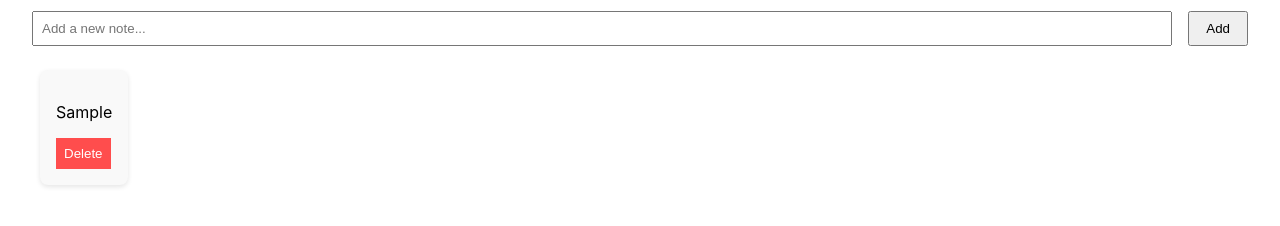
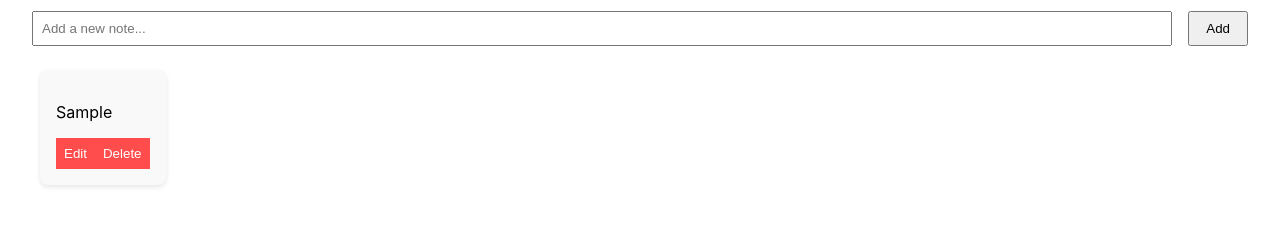
Before and after one commit to CoderRushikesh/ToDo, a React (Create React App) app in the folder todo/: page / in a window 1280 px wide. Both pictures are taken after typing "Sample" into the empty fields and a click on the button "Add". Shown: the part 122-348 px from the top of the page. Built offline with nearby package versions, Linux system fonts and the light colour scheme.

Commit message:
new edit feature is added

```diff
--- a/todo/src/Components/NoteCard.js
+++ b/todo/src/Components/NoteCard.js
@@ -1,12 +1,38 @@
 // src/components/NoteCard.js
-import React from 'react';
+import React, { useState } from 'react';
 import './NoteCard.css';
 
-const NoteCard = ({ note, onDelete }) => (
-  <div className="note-card">
-    <p>{note.text}</p>
-    <button onClick={() => onDelete(note.id)}>Delete</button>
-  </div>
-);
+const NoteCard = ({ note, onDelete, onEdit }) => {
+  const [isEditing, setIsEditing] = useState(false);
+  const [editedText, setEditedText] = useState(note.text);
+
+  const handleSave = () => {
+    if (editedText.trim()) {
+      onEdit(note.id, editedText);
+      setIsEditing(false);
+    }
+  };
+
+  return (
+    <div className="note-card">
+      {isEditing ? (
+        <>
+          <textarea
+            value={editedText}
+            onChange={(e) => setEditedText(e.target.value)}
+          />
+          <button onClick={handleSave}>Save</button>
+          <button onClick={() => setIsEditing(false)}>Cancel</button>
+        </>
+      ) : (
+        <>
+          <p>{note.text}</p>
+          <button onClick={() => setIsEditing(true)}>Edit</button>
+          <button onClick={() => onDelete(note.id)}>Delete</button>
+        </>
+      )}
+    </div>
+  );
+};
 
 export default NoteCard;
--- a/todo/src/Components/NotePage.js
+++ b/todo/src/Components/NotePage.js
@@ -1,6 +1,6 @@
 // src/pages/NotesPage.js
 import React, { useState } from 'react';
-import NoteCard from '../Components/NoteCard';
+import NoteCard from './NoteCard';
 import './NotePage.css';
 
 const NotesPage = () => {
@@ -9,13 +9,25 @@ const NotesPage = () => {
 
   const addNote = () => {
     if (input.trim()) {
-      setNotes([...notes, { id: Date.now(), text: input }]);
+      const newNote = {
+        id: Date.now(),
+        text: input,
+      };
+      setNotes(prev => [...prev, newNote]);
       setInput('');
     }
   };
 
   const deleteNote = (id) => {
-    setNotes(notes.filter(note => note.id !== id));
+    setNotes(prev => prev.filter(note => note.id !== id));
+  };
+
+  const editNote = (id, newText) => {
+    setNotes(prev =>
+      prev.map(note =>
+        note.id === id ? { ...note, text: newText } : note
+      )
+    );
   };
 
   return (
@@ -29,9 +41,15 @@ const NotesPage = () => {
         />
         <button onClick={addNote}>Add</button>
       </div>
+
       <div className="notes-list">
         {notes.map(note => (
-          <NoteCard key={note.id} note={note} onDelete={deleteNote} />
+          <NoteCard
+            key={note.id}
+            note={note}
+            onDelete={deleteNote}
+            onEdit={editNote}
+          />
         ))}
       </div>
     </div>
```
